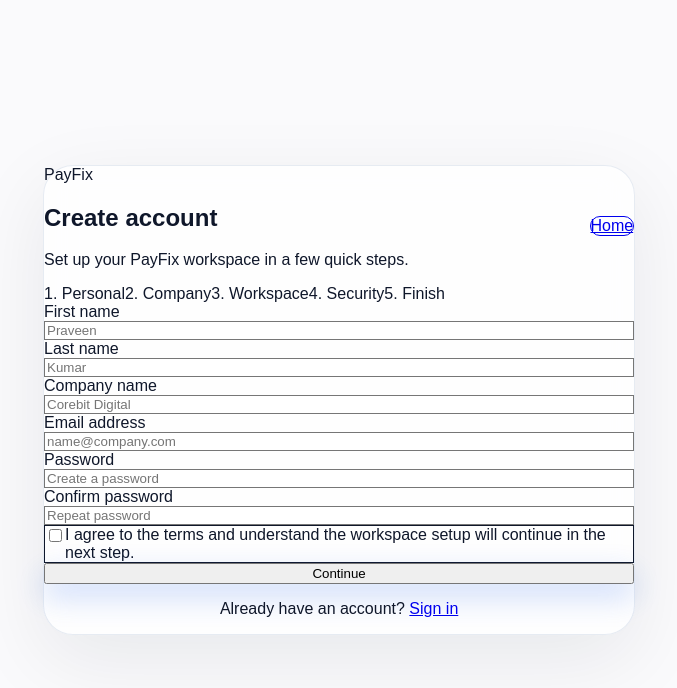
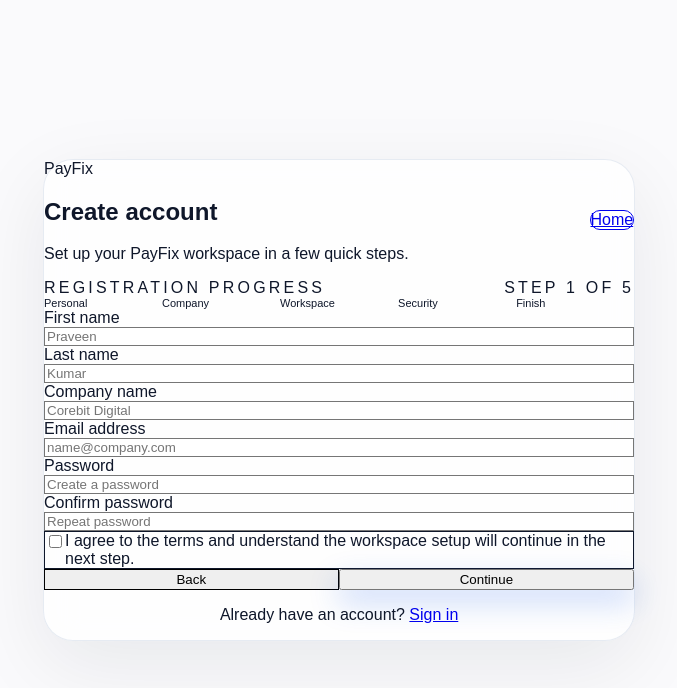
Before and after one commit to cdalokkr/payfix-auth-v2, a Next.js app: page /register in a window 1280 px wide. Shown: the top 688 px of the page, without its empty margins (21-698 px from the left). Built offline with nearby package versions, Linux system fonts and the light colour scheme.

Commit message:
feat: polish register stepper flow

```diff
--- a/app/register/page.tsx
+++ b/app/register/page.tsx
@@ -8,17 +8,25 @@
 export default function RegisterPage() {
   return (
     <AuthShell title="Create account" subtitle="Set up your PayFix workspace in a few quick steps.">
-      <div className="mb-6 flex flex-wrap gap-2">
+      <div className="mb-6">
+        <div className="mb-3 flex items-center justify-between text-xs font-medium uppercase tracking-[0.2em] text-slate-400">
+          <span>Registration progress</span>
+          <span>Step 1 of 5</span>
+        </div>
+        <div className="grid grid-cols-5 gap-2">
           {steps.map((step, index) => (
+            <div key={step} className="flex flex-col gap-2">
               <div
-            key={step}
-            className={`rounded-full px-3 py-1 text-xs font-semibold ${
-              index === 0 ? 'bg-blue-600 text-white' : 'bg-slate-100 text-slate-600'
+                className={`h-2 rounded-full transition ${
+                  index === 0 ? 'bg-blue-600' : 'bg-slate-200'
                 }`}
-          >
-            {index + 1}. {step}
+              />
+              <div className={`text-[11px] font-semibold ${index === 0 ? 'text-blue-700' : 'text-slate-400'}`}>
+                {step}
+              </div>
             </div>
           ))}
+        </div>
       </div>
 
       <form className="flex flex-col gap-5">
@@ -73,9 +81,14 @@
           </span>
         </label>
 
+        <div className="flex gap-3">
+          <Button type="button" variant="outline" className="w-full">
+            Back
+          </Button>
           <Button type="submit" className="w-full">
             Continue
           </Button>
+        </div>
 
         <p className="text-center text-sm text-slate-600">
           Already have an account?{' '}
```
Lines whose indentation alone changed are shown as unchanged.
